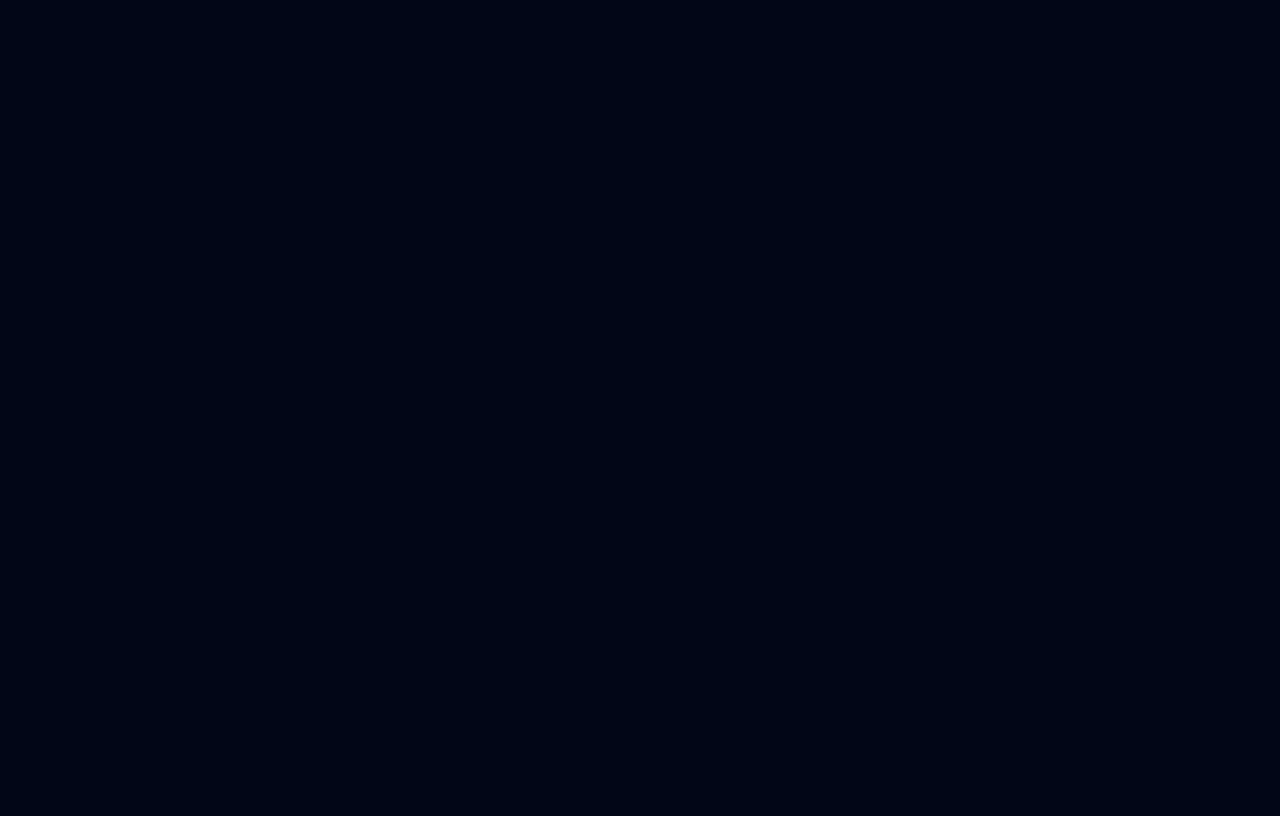
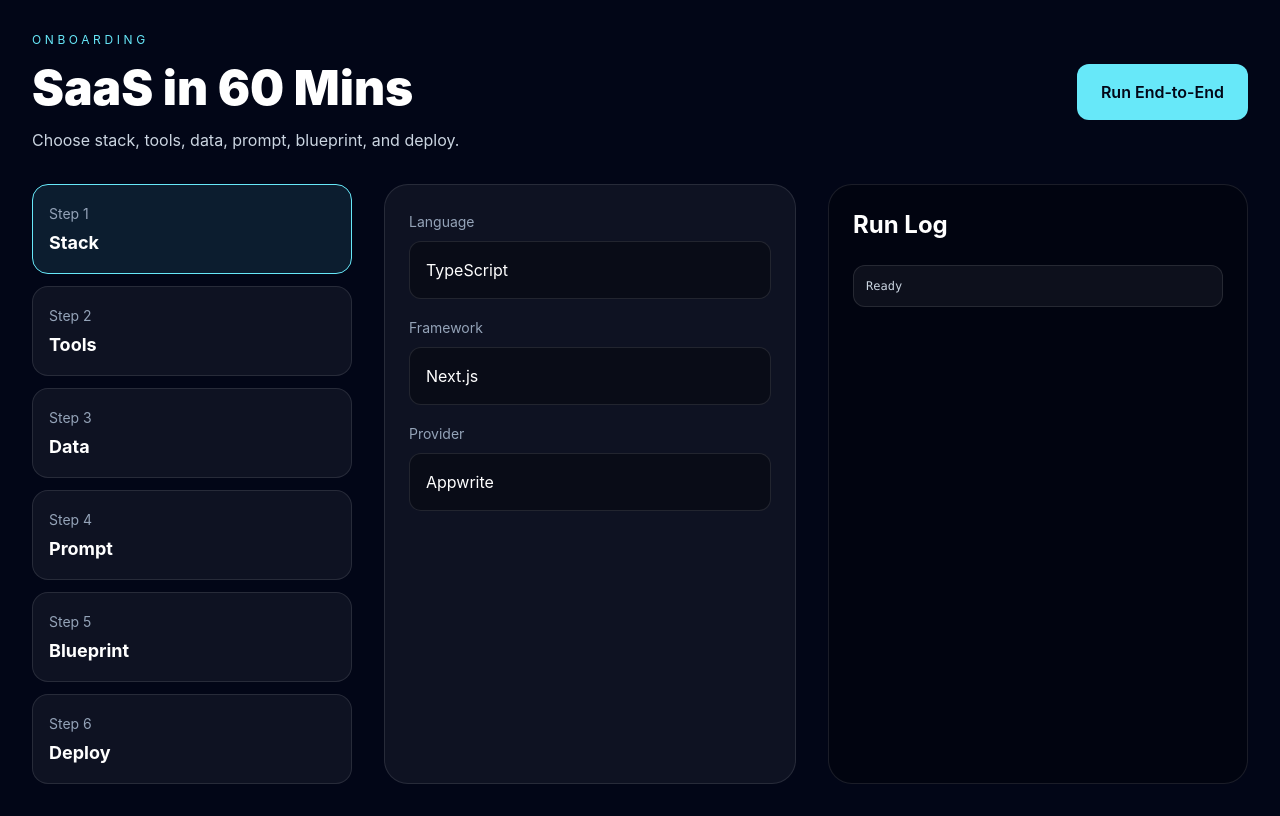
Before and after one commit to unboxd-cloud/saas-studio, a Next.js app in the folder apps/web/: page /onboarding in a window 1280 px wide. Before the commit this address had no page. Built offline with nearby package versions, Linux system fonts and the light colour scheme; no server answers.

Commit message:
Add end-to-end onboarding wizard flow

```diff
--- /dev/null
+++ b/apps/web/src/app/onboarding/page.tsx
@@ -0,0 +1,117 @@
+'use client';
+
+import { useMemo, useState } from 'react';
+import { api } from '@/lib/api-client';
+
+type OnboardingState = {
+  language: string;
+  framework: string;
+  ide: string;
+  coder: string;
+  provider: string;
+  appName: string;
+  tenantName: string;
+  prompt: string;
+};
+
+const steps = ['Stack', 'Tools', 'Data', 'Prompt', 'Blueprint', 'Deploy'];
+
+export default function OnboardingPage() {
+  const [step, setStep] = useState(0);
+  const [state, setState] = useState<OnboardingState>({
+    language: 'TypeScript',
+    framework: 'Next.js',
+    ide: 'VS Code',
+    coder: 'Bolt + OpenCode',
+    provider: 'Appwrite',
+    appName: 'Agency CRM',
+    tenantName: 'Acme Inc',
+    prompt: 'Build a multi-tenant AI CRM with Appwrite auth, RBAC, audit logs, workflows, and deployment governance.'
+  });
+  const [events, setEvents] = useState<string[]>(['Ready']);
+  const [busy, setBusy] = useState(false);
+
+  const blueprint = useMemo(() => ({
+    app: state.appName,
+    tenant: state.tenantName,
+    stack: [state.language, state.framework, state.provider],
+    tools: [state.ide, state.coder],
+    modules: ['auth', 'tenants', 'users', 'teams', 'providers', 'workflows', 'agents', 'deployments', 'audit', 'scorecards']
+  }), [state]);
+
+  function update(key: keyof OnboardingState, value: string) {
+    setState((current) => ({ ...current, [key]: value }));
+  }
+
+  async function runEndToEnd() {
+    setBusy(true);
+    setEvents(['Creating app...']);
+    const app = await api.createApp({ name: state.appName, framework: state.framework, language: state.language, provider: state.provider, prompt: state.prompt });
+    setEvents((items) => [...items, JSON.stringify(app)]);
+
+    setEvents((items) => [...items, 'Creating tenant...']);
+    const tenant = await api.createTenant({ name: state.tenantName, appId: 'app_demo', isolation: 'shared-database', tier: 'enterprise' });
+    setEvents((items) => [...items, JSON.stringify(tenant)]);
+
+    setEvents((items) => [...items, 'Connecting provider...']);
+    const provider = await api.connectProvider({ provider: state.provider.toLowerCase(), category: 'backend', name: `${state.provider} Production` });
+    setEvents((items) => [...items, JSON.stringify(provider)]);
+
+    setEvents((items) => [...items, 'Running builder agent...']);
+    const agent = await api.runAgent('builder-agent', { prompt: state.prompt, blueprint });
+    setEvents((items) => [...items, JSON.stringify(agent)]);
+
+    setEvents((items) => [...items, 'Deploying app...']);
+    const deployment = await api.createDeployment({ appId: 'app_demo', environment: 'production', target: 'appwrite-sites', blueprint });
+    setEvents((items) => [...items, JSON.stringify(deployment), 'Done']);
+    setBusy(false);
+  }
+
+  return (
+    <main className="min-h-screen bg-slate-950 p-8 text-white">
+      <div className="mx-auto max-w-7xl space-y-8">
+        <div className="flex items-center justify-between">
+          <div>
+            <p className="text-xs uppercase tracking-[0.3em] text-cyan-300">Onboarding</p>
+            <h1 className="mt-4 text-5xl font-black">SaaS in 60 Mins</h1>
+            <p className="mt-4 text-slate-300">Choose stack, tools, data, prompt, blueprint, and deploy.</p>
+          </div>
+          <button onClick={runEndToEnd} disabled={busy} className="rounded-xl bg-cyan-300 px-6 py-4 font-semibold text-slate-950 disabled:opacity-50">
+            {busy ? 'Running...' : 'Run End-to-End'}
+          </button>
+        </div>
+
+        <div className="grid gap-8 lg:grid-cols-[320px_1fr_420px]">
+          <aside className="space-y-3">
+            {steps.map((item, index) => (
+              <button key={item} onClick={() => setStep(index)} className={`w-full rounded-2xl border p-4 text-left ${step === index ? 'border-cyan-300 bg-cyan-300/10' : 'border-white/10 bg-white/5'}`}>
+                <span className="text-sm text-slate-400">Step {index + 1}</span>
+                <p className="mt-1 text-lg font-bold">{item}</p>
+              </button>
+            ))}
+          </aside>
+
+          <section className="rounded-3xl border border-white/10 bg-white/5 p-6">
+            {step === 0 && <div className="space-y-4"><Input label="Language" value={state.language} onChange={(value) => update('language', value)} /><Input label="Framework" value={state.framework} onChange={(value) => update('framework', value)} /><Input label="Provider" value={state.provider} onChange={(value) => update('provider', value)} /></div>}
+            {step === 1 && <div className="space-y-4"><Input label="IDE" value={state.ide} onChange={(value) => update('ide', value)} /><Input label="Coder" value={state.coder} onChange={(value) => update('coder', value)} /></div>}
+            {step === 2 && <div className="space-y-4"><Input label="App Name" value={state.appName} onChange={(value) => update('appName', value)} /><Input label="Tenant Name" value={state.tenantName} onChange={(value) => update('tenantName', value)} /></div>}
+            {step === 3 && <textarea value={state.prompt} onChange={(event) => update('prompt', event.target.value)} className="min-h-80 w-full rounded-2xl border border-white/10 bg-black/30 p-4 outline-none focus:ring-2 focus:ring-cyan-300" />}
+            {step === 4 && <pre className="overflow-auto rounded-2xl border border-white/10 bg-black/30 p-4 text-sm text-slate-300">{JSON.stringify(blueprint, null, 2)}</pre>}
+            {step === 5 && <div className="space-y-4"><p className="text-slate-300">Deploy target: Appwrite Sites</p><button onClick={runEndToEnd} disabled={busy} className="rounded-xl bg-cyan-300 px-5 py-3 font-semibold text-slate-950 disabled:opacity-50">Deploy End-to-End</button></div>}
+          </section>
+
+          <aside className="rounded-3xl border border-white/10 bg-black/30 p-6">
+            <h2 className="text-2xl font-bold">Run Log</h2>
+            <div className="mt-6 space-y-3 text-xs text-slate-300">
+              {events.map((event, index) => <pre key={index} className="whitespace-pre-wrap rounded-xl border border-white/10 bg-white/5 p-3">{event}</pre>)}
+            </div>
+          </aside>
+        </div>
+      </div>
+    </main>
+  );
+}
+
+function Input({ label, value, onChange }: { label: string; value: string; onChange: (value: string) => void }) {
+  return <label className="block"><span className="text-sm text-slate-400">{label}</span><input value={value} onChange={(event) => onChange(event.target.value)} className="mt-2 w-full rounded-xl border border-white/10 bg-black/30 p-4 outline-none focus:ring-2 focus:ring-cyan-300" /></label>;
+}
```
